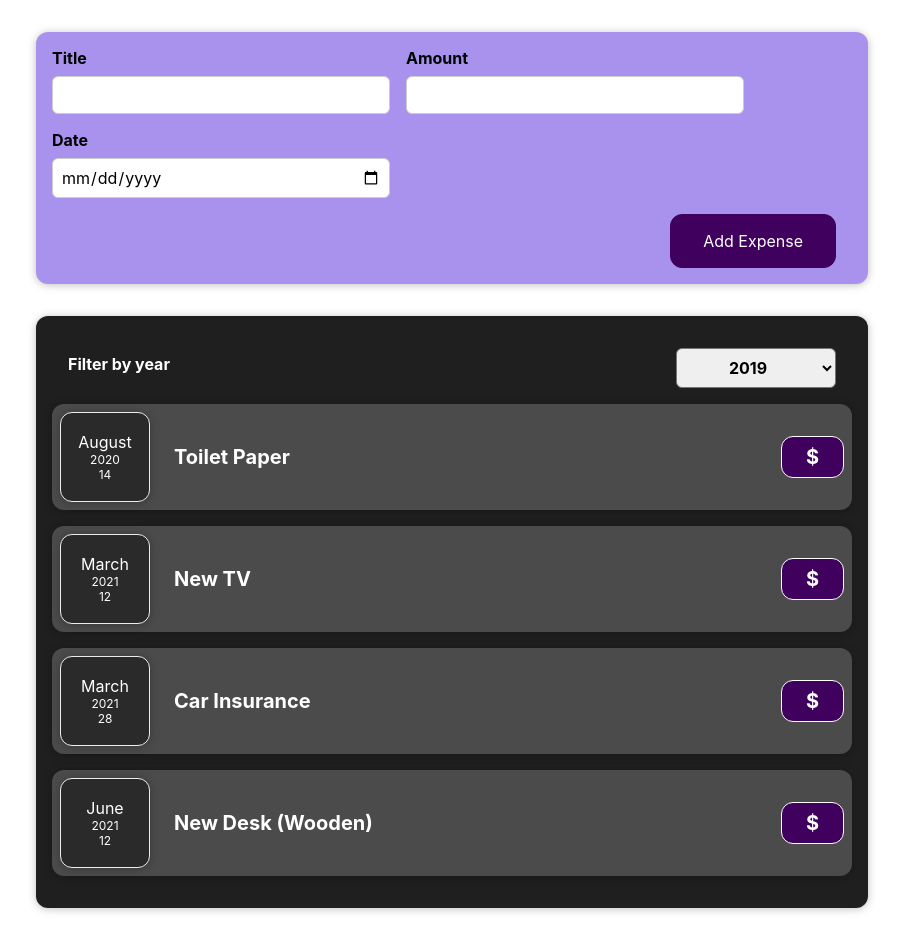
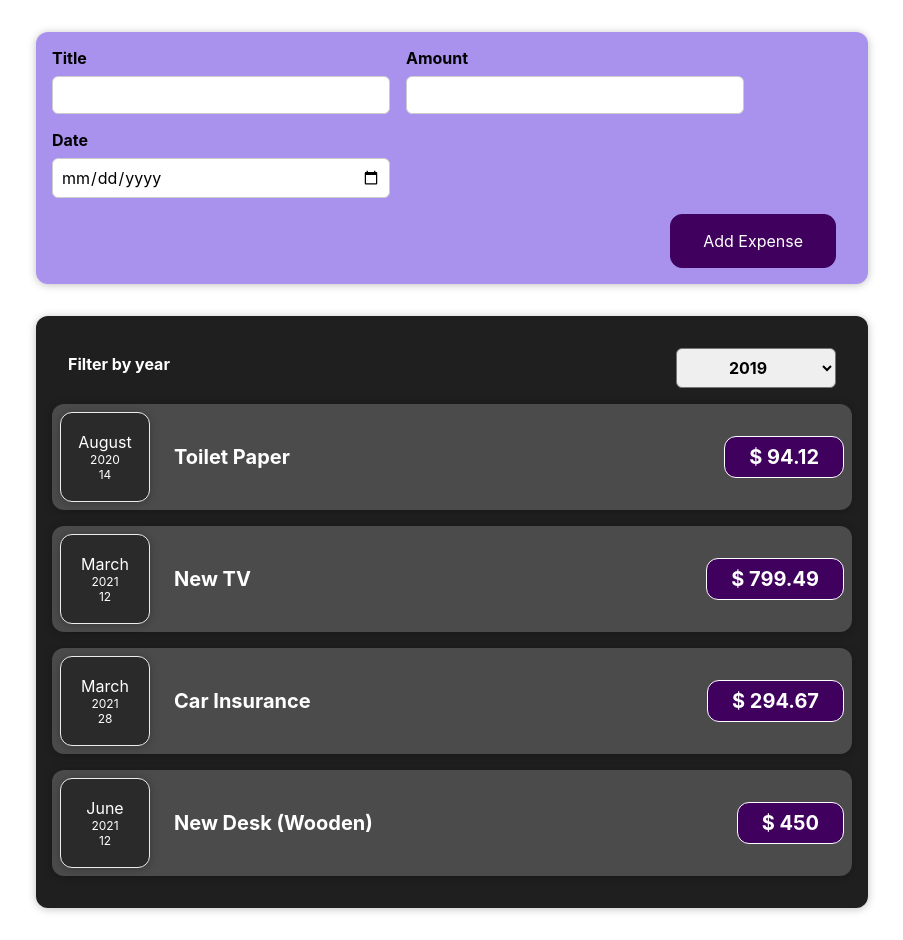
Before and after one commit to EvaGurtovaia/Expense_app, a React (Create React App) app: page / in a window 1280 px wide. Shown: the whole page, without its empty margins (188-1091 px from the left). Built offline with nearby package versions, Linux system fonts and the light colour scheme.

Commit message:
Adding key property+fixing amount misspelling

```diff
--- a/src/components/expenses/ExpenseItemsList.js
+++ b/src/components/expenses/ExpenseItemsList.js
@@ -19,8 +19,9 @@ const ExpenseItemsList = (props) => {
                 />
                 {props.items.map((expense) => (
                     <ExpenseItem
+                        key={expense.id}
                         title={expense.title}
-                        amount={expense.amoun}
+                        amount={expense.amount}
                         date={expense.date}
                     />
                 ))}
```
